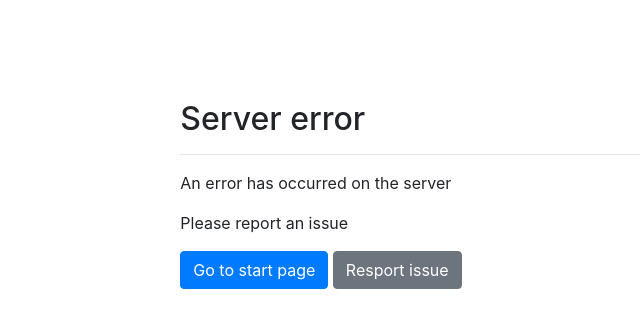
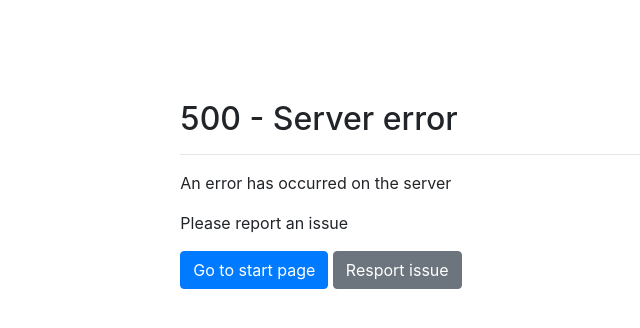
Before and after one commit to pingvine/assign-me-project, a Django app: template assignme/templates/500.html in a window 1280 px wide. Shown: the top 328 px of the page, without its empty margins (48-688 px from the left). Run offline with Django 3.2, Linux system fonts and the light colour scheme; the template is opened without the code that fills it, so the values that code supplies are empty; some libraries are stand-ins or nearby versions.

Commit message:
Update 500 text

```diff
--- a/assignme/templates/500.html
+++ b/assignme/templates/500.html
@@ -8,7 +8,7 @@
 </head>
 <body>
     <div class="col-md-8 offset-md-2" style="margin-top: 100px;">
-        <h2>Server error</h2>
+        <h2>500 - Server error</h2>
         <hr>
         <p>An error has occurred on the server</p>
         <p>Please report an issue</p>
```
